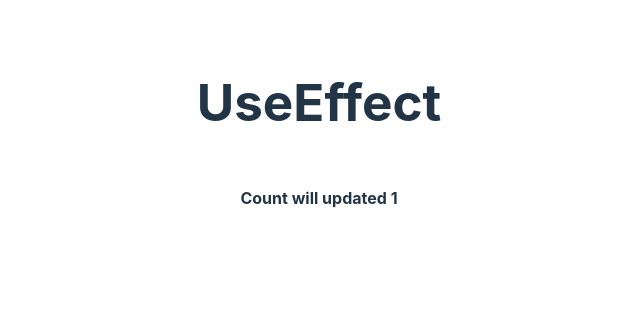
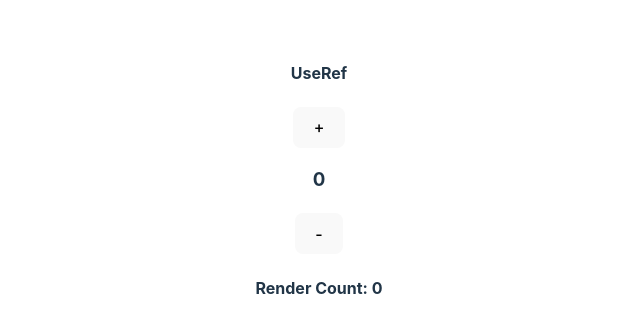
Before and after one commit to saurabhkara/React-Machine-Coding-Exercise, a React (Vite) app in the folder 13.React-hooks-pratice/reacthooks/: page / in a window 1280 px wide. Shown: the top 332 px of the page, without its empty margins (321-961 px from the left). Built offline with nearby package versions, Linux system fonts and the light colour scheme.

Commit message:
26-08-2024

```diff
--- a/13.React-hooks-pratice/reacthooks/src/App.jsx
+++ b/13.React-hooks-pratice/reacthooks/src/App.jsx
@@ -1,11 +1,13 @@
 import "./App.css";
 import UseEffect from "./components/UseEffect";
+import UseRef from "./components/UseRef";
 import UseState from "./components/UseState";
 
 function App() {
   return (
     // <UseState />
-    <UseEffect />
+    // <UseEffect />
+    <UseRef />
   );
 }
 
--- /dev/null
+++ b/13.React-hooks-pratice/reacthooks/src/components/UseRef.jsx
@@ -0,0 +1,22 @@
+import { useEffect, useRef, useState } from "react";
+
+export default function UseRef() {
+  const ref = useRef(0);
+  const [count, setCount] = useState(0);
+
+  useEffect(() => {
+    ref.current = ref.current + 1;
+  });
+
+  return (
+    <div>
+      <h4>UseRef</h4>
+      <div>
+        <button onClick={() => setCount(count + 1)}>+</button>
+        <h3>{count}</h3>
+        <button onClick={() => setCount(count - 1)}>-</button>
+      </div>
+      <h4>Render Count: {ref.current}</h4>
+    </div>
+  );
+}
```
